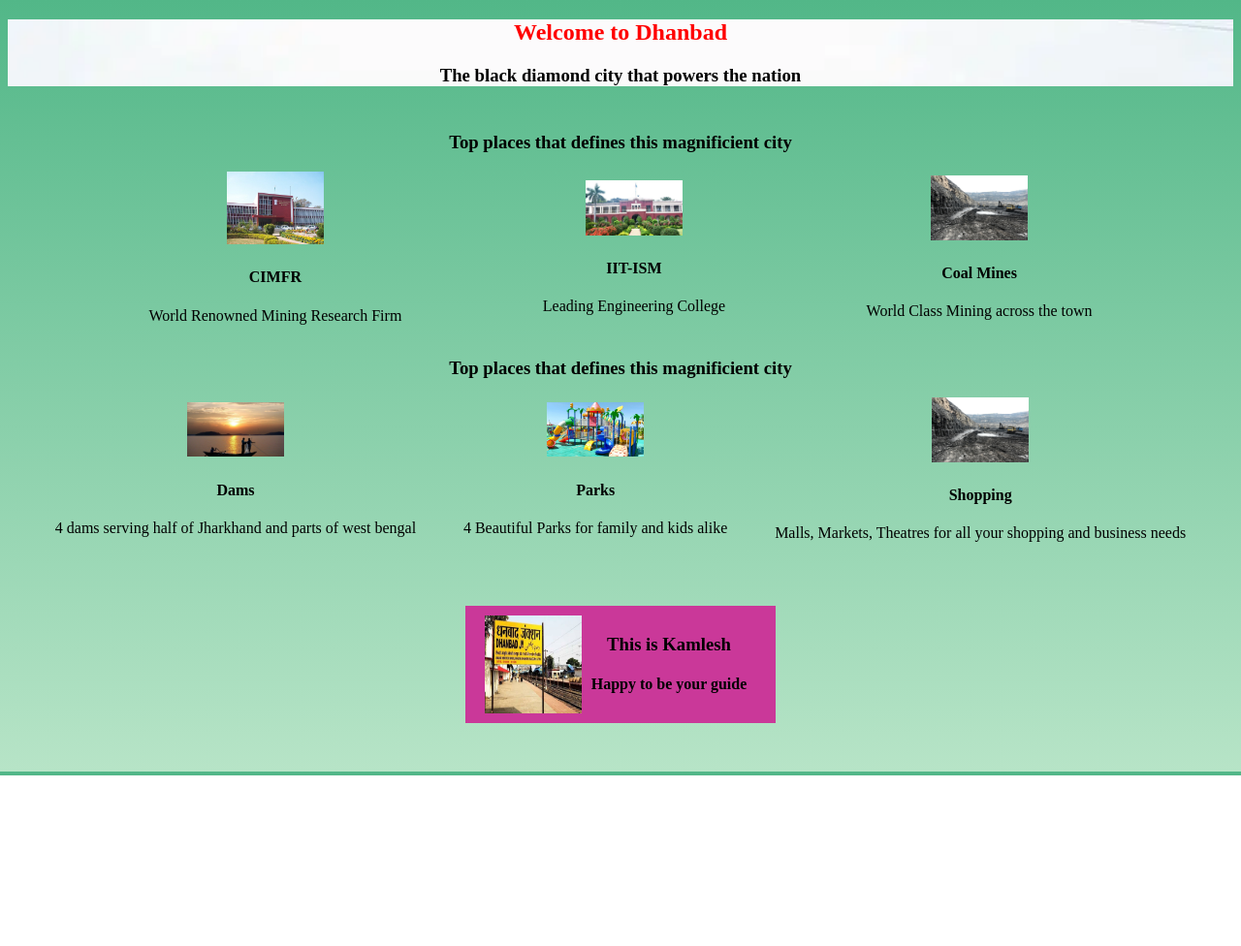
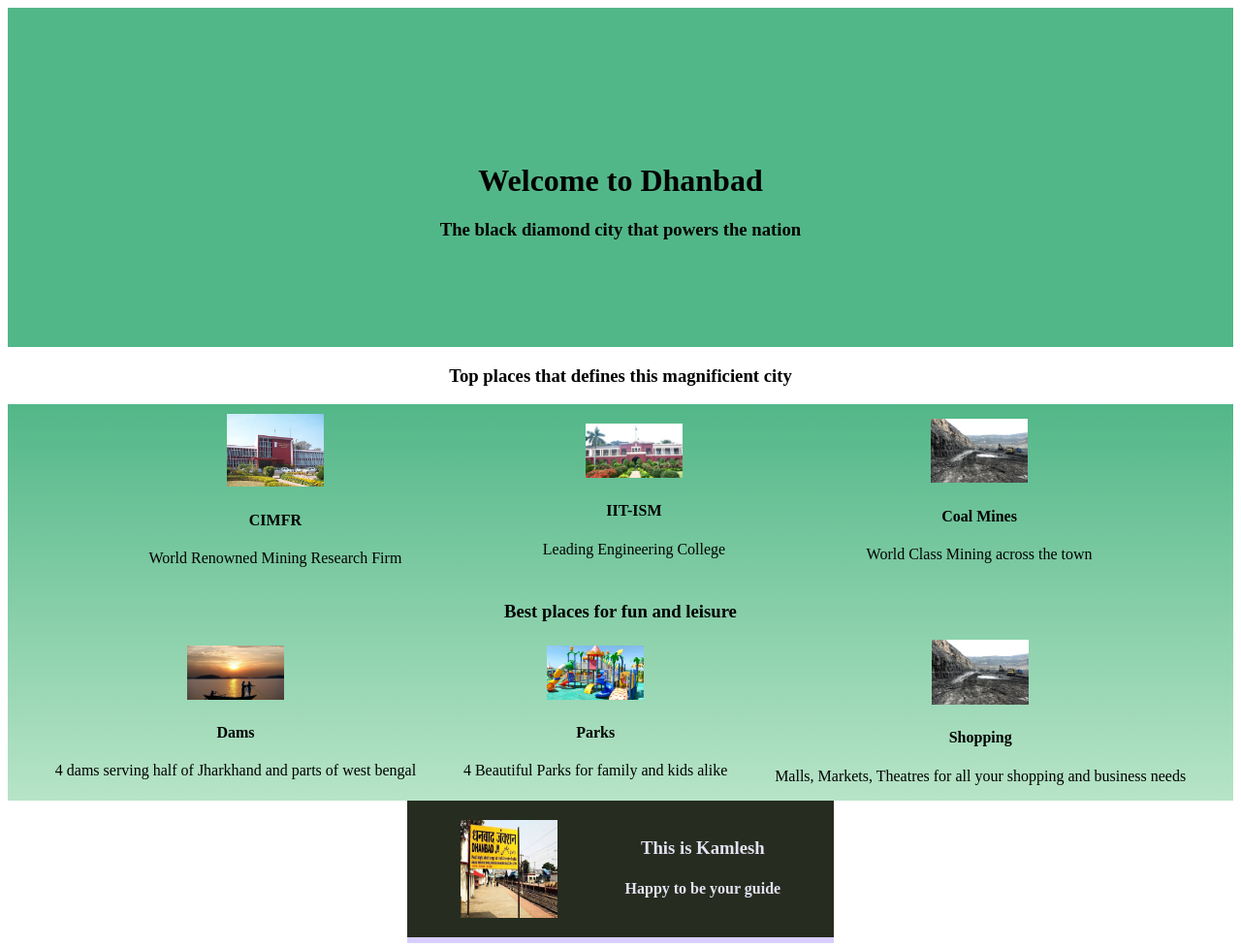
Before and after one commit to kamlesh-21/Hometowm-homepage, a plain HTML site: page index.html in a window 1280 px wide. Shown: the whole page at 97% size. Before the commit the page ends 800 px from the top, so only its background shows below. Drawn offline with Linux system fonts and the light colour scheme.

Commit message:
updated hero colors

```diff
--- a/index.html
+++ b/index.html
@@ -11,59 +11,62 @@
 
 <!-- HERO SECTION -->
     <div class="hero">
-        <h2 class="head-title">Welcome to Dhanbad</h2>
-        <h3 class="head-title">The black diamond city that powers the nation</h3>
+        <h1 id="title">Welcome to Dhanbad</h2>
+        <h3 class="subheading">The black diamond city that powers the nation</h3>
     </div>
 
 <!-- LANDMARKS SECTION -->
-    <div class="middle">
+
     <h3>Top places that defines this magnificient city</h3>
 
+    <div class="middle">
+
             <div class="landmarks">
-                <div class="cimfr">
+                <div class="middle-img">
                     <img src="images/cimfr-2.jpg">
                     <h4>CIMFR</h4>
                     <p>World Renowned Mining Research Firm</p>
                 </div>
-                <div class="ism">
+                <div class="middle-img">
                     <img src="images/ism dhanbad.jpg">
                     <h4>IIT-ISM</h4>
                     <p>Leading Engineering College</p>
                 </div>
-                <div class="coal">
+                <div class="middle-img">
                     <img src="images/coal-tourism.jpg">
                     <h4>Coal Mines</h4>
                     <p>World Class Mining across the town</p>
                 </div>
             </div>
 
+
         <!-- ACTIVITIES SECTION -->
-        <h3>Top places that defines this magnificient city</h3>
+
+        <h3>Best places for fun and leisure</h3>
 
         <div class="activities">
-                <div class="Dams">
+            <div class="middle-img">
                 <img src="images/maithon dam.jpg">
                 <h4>Dams</h4>
                 <p>4 dams serving half of Jharkhand and parts of west bengal</p>
             </div>
-                <div class="parks">
+            <div class="middle-img">
                 <img src="images/kids-fun-park.jpg">
                 <h4>Parks</h4>
                 <p>4 Beautiful Parks for family and kids alike</p>
             </div>
-                <div class="shopping">
+            <div class="middle-img">
                 <img src="images/coal-tourism.jpg">
                 <h4>Shopping</h4>
                 <p>Malls, Markets, Theatres for all your shopping and business needs</p>
             </div>
         </div>
-
     </div>
     <!-- GUIDE SECTION -->
 
     <div class="guide">
         <img class="guide-img" src="images/railway-station.jpg">
-        <div id="guide-detail">
+        <div>
             <h3>This is Kamlesh</h3>
             <h4>Happy to be your guide</h4>
         </div>
--- a/style.css
+++ b/style.css
@@ -1,22 +1,29 @@
 body {
     text-align: center;
-    background: linear-gradient(#52b788, #b7e4c7);
+
 }
 
 h2 {
     color: red;
 }
 .hero{
-    background-image: url("images/Dhanbad1.webp");
+    height: 300px;
+    background: #52b788;
+    /**background-image: url("images/welcome.jpg"); **/
     background-size: cover;
+    padding: 10px 0px 40px 0px;
 }
 
+#title {
+    margin-top: 150px;
+}
 img {
     width: 100px;
 }
 
 .middle {
     padding-top: 10px;
+    background: linear-gradient(#52b788, #b7e4c7);
 
 }
 .landmarks, .activities {
@@ -28,13 +35,18 @@ img {
 
 .guide {
     display: flex;
-    justify-content: center;
-    width: 300px;
-    margin: 50px auto;
-    background: rgb(202, 56, 153);
-    padding: 10px 10px;
+    justify-content: space-around;
+    width: 400px;
+    margin: 0px auto;
+    background: rgb(38, 44, 32);
+    padding: 20px;
+    text-align: center;
+    color: #e4e1f1;
+    border-bottom: 6px solid #d8cefe;
+
+
 }
 
-#guide-detail {
-    margin: 0px 10px;
+#guide-img {
+    width: 150px;
 }
```
Lines whose indentation alone changed are shown as unchanged.
